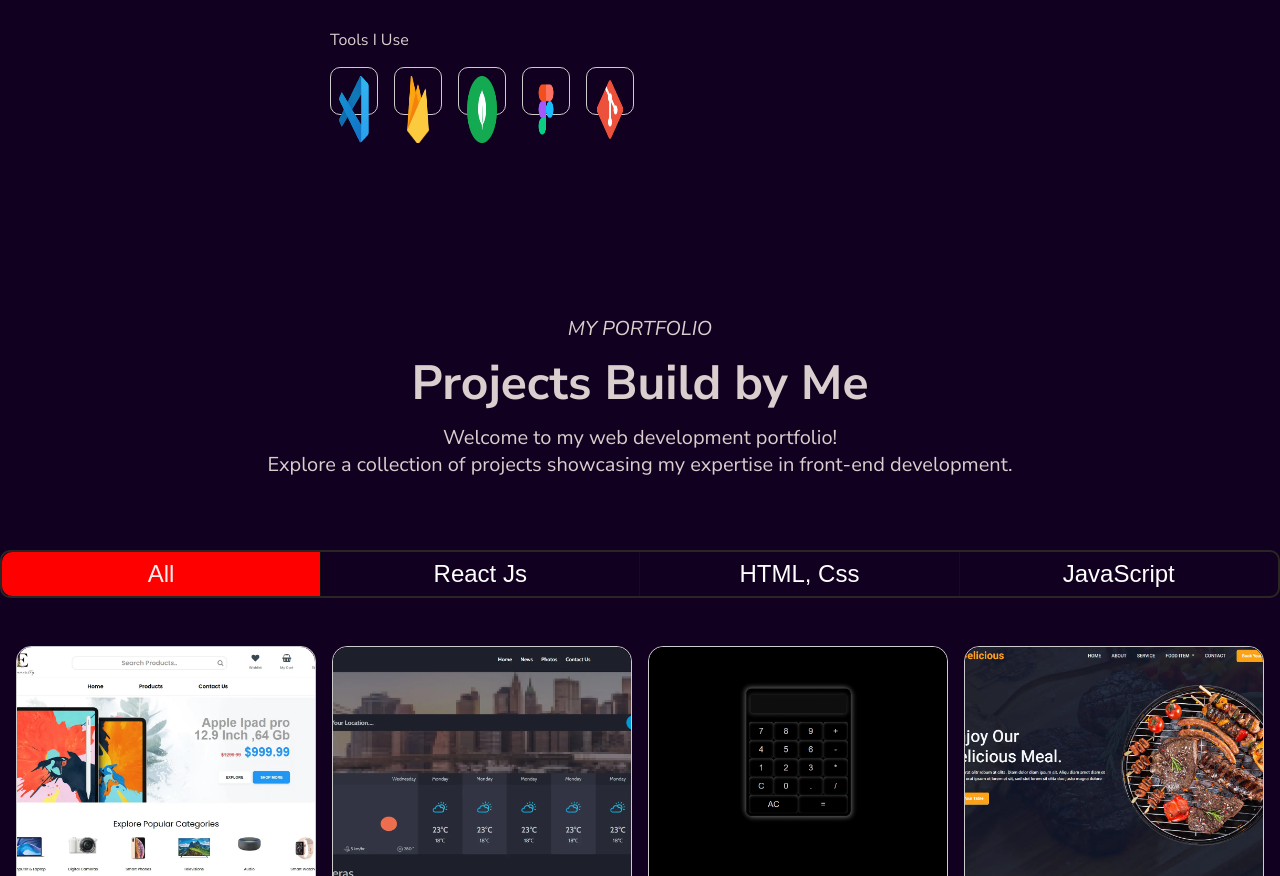
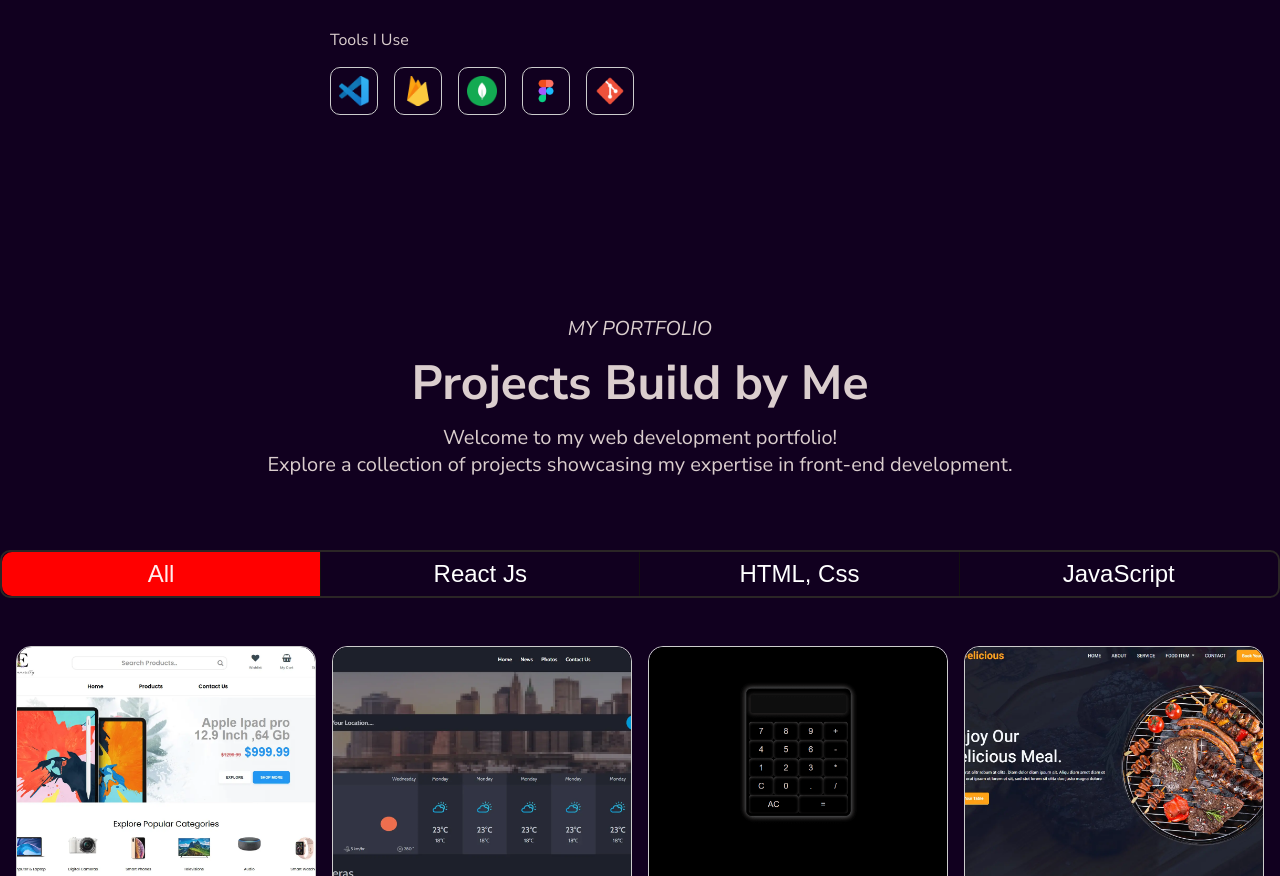
Before and after one commit to Dheerajp23/PortFolio, a plain HTML site: page index.html in a window 1280 px wide. Shown: the part 1414-2290 px from the top of the page. Drawn offline with nearby package versions, Linux system fonts and the light colour scheme.

Commit message:
completed

```diff
--- a/Sass/wrap-1.scss
+++ b/Sass/wrap-1.scss
@@ -17,7 +17,7 @@
         object-fit: cover;
     }
     h2{
-        font-style: 1.5rem;
+        font-size: 1.5rem;
         margin: 1rem 0;
         margin-bottom: 2rem;
     }
--- a/Sass/wrap2.scss
+++ b/Sass/wrap2.scss
@@ -46,6 +46,7 @@
         width: 3rem;
         .icon-img{
             width: 100%;
+            height: 100%;
         }
     }
 }
--- a/index.html
+++ b/index.html
@@ -138,7 +138,7 @@
                     <p class="my2 ">Tools I Use</p>
                     <div class="icons flex-1 align-center gap-1">
                         <div class="icon">
-                            <img src="./Images/vs.jpg" alt="" class="icon-img" width="67" height="67">
+                            <img src="./Images/vs.jpg" alt="vs code logo" class="icon-img" width="67" height="67">
                         </div>
                         <div class="icon">
                             <img src="./Images/icon-2.png" alt="" class="icon-img" width="67" height="67">
@@ -147,10 +147,10 @@
                             <img src="./Images/icon-3.png" alt="" class="icon-img" width="67" height="67">
                         </div>
                         <div class="icon">
-                            <img src="./Images/figma.png" alt="" class="icon-img" width="67" height="67">
+                            <img src="./Images/figma.png" alt="figma logo" class="icon-img" width="67" height="67">
                         </div>
                         <div class="icon">
-                            <img src="./Images/github.png" alt="" class="icon-img" width="67" height="67">
+                            <img src="./Images/github.png" alt="github logo" class="icon-img" width="67" height="67">
                         </div>
                     </div>
                 </div>
```
Also changed, not shown: css/style.css, 1 other file.
